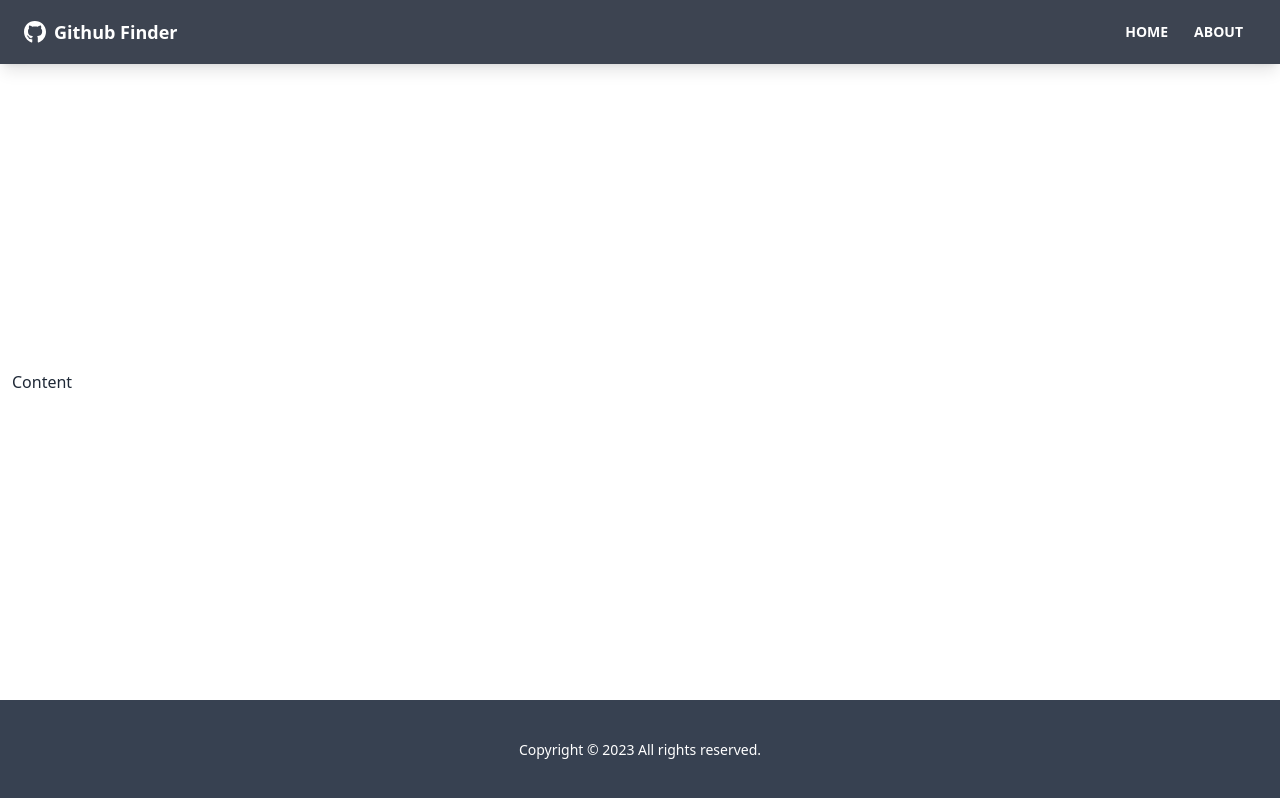
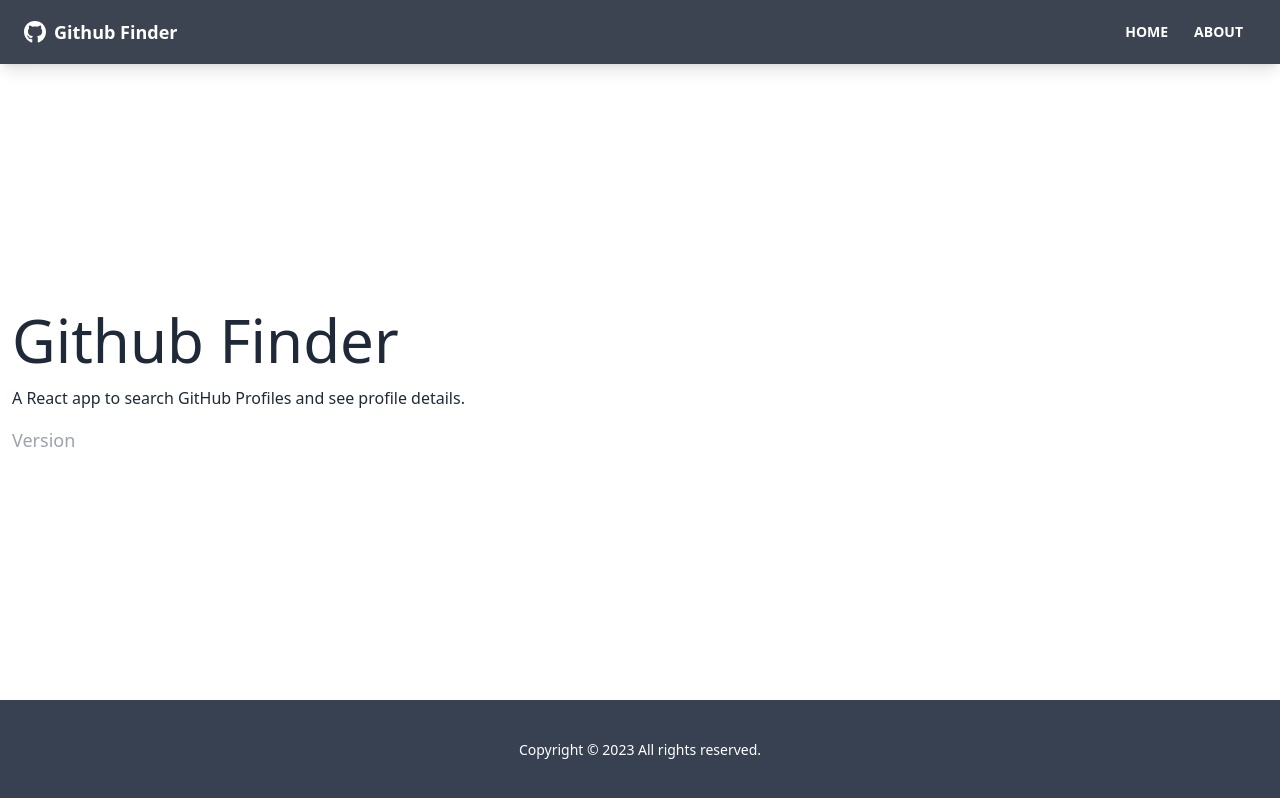
Before and after one commit to Saurabh5087/github_finder, a React (Create React App) app: page /about in a window 1280 px wide. Built offline with nearby package versions, Linux system fonts and the light colour scheme.

Commit message:
Creating basic structure of Home, About and NotFound pages

```diff
--- a/src/App.js
+++ b/src/App.js
@@ -1,6 +1,9 @@
-import {BrowserRouter as Router, Route} from 'react-router-dom'
+import {BrowserRouter as Router, Route, Routes} from 'react-router-dom'
 import Navbar from './components/layout/Navbar';
 import Footer from './components/layout/Footer';
+import Home from './components/pages/Home';
+import About from './components/pages/About';
+import NotFound from './components/pages/NotFound';
 
 
 function App() {
@@ -8,7 +11,14 @@
     <Router>
       <div className="flex flex-col justify-between h-screen">
         <Navbar />
-        <main className='container mx-auto px-3 pb-12'>Content</main>
+        <main className='container mx-auto px-3 pb-12'>
+          <Routes>
+            <Route path='/' element={<Home />} />
+            <Route path='/about' element={<About />} />
+            <Route path='/notfound' element={<NotFound />} />
+            <Route path='/*' element={<NotFound />} />
+          </Routes>
+        </main>
         <Footer />
       </div>
     </Router>
--- /dev/null
+++ b/src/components/pages/About.jsx
@@ -0,0 +1,15 @@
+function About() {
+  return (
+    <div>
+      <h1 className="text-6xl mb-4">Github Finder</h1>
+      <p className="mb-4 text2xl font-light">
+        A React app to search GitHub Profiles and see profile details.
+      </p>
+      <p className="text-lg text-gray-400">
+        Version <span className="text-white">1.0.0</span>
+      </p>
+    </div>
+  )
+}
+
+export default About
--- /dev/null
+++ b/src/components/pages/Home.jsx
@@ -0,0 +1,9 @@
+function Home() {
+  return (
+    <div>
+      <h1 className="text-6xl">Welcome</h1>
+    </div>
+  )
+}
+
+export default Home
--- /dev/null
+++ b/src/components/pages/NotFound.jsx
@@ -0,0 +1,21 @@
+import { FaHome } from "react-icons/fa";
+import { Link } from "react-router-dom";
+
+function NotFound() {
+  return (
+    <div className="hero">
+      <div className="text-center hero-content">
+        <div className="max-w-lg">
+          <h1 className="text-8xl font-bold mb-8">Oops!</h1>
+          <p className="text-5xl mb-8">404 - Page not found!</p>
+          <Link to='/' className="btn btn-primary btn-lg">
+            <FaHome className="mr-2" />
+            Back To Home
+          </Link>
+        </div>
+      </div>
+    </div>
+  )
+}
+
+export default NotFound
```
